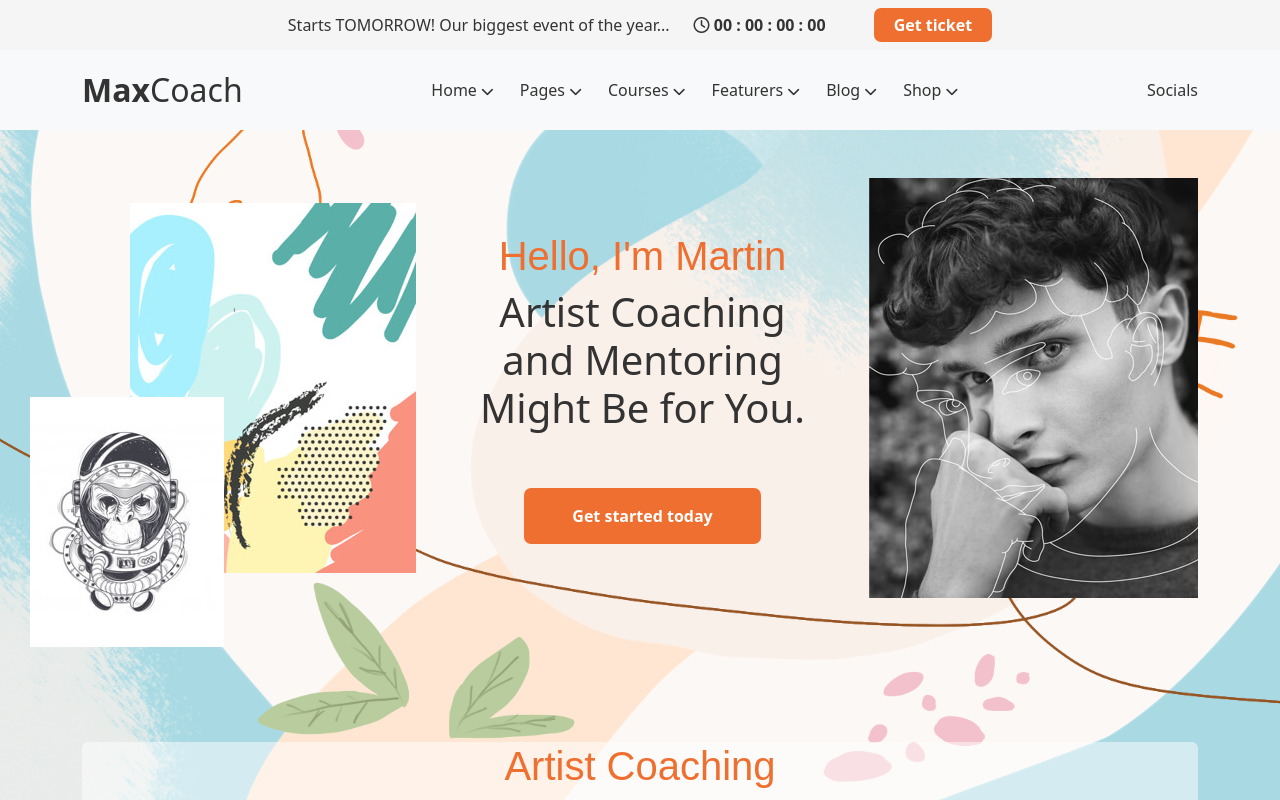
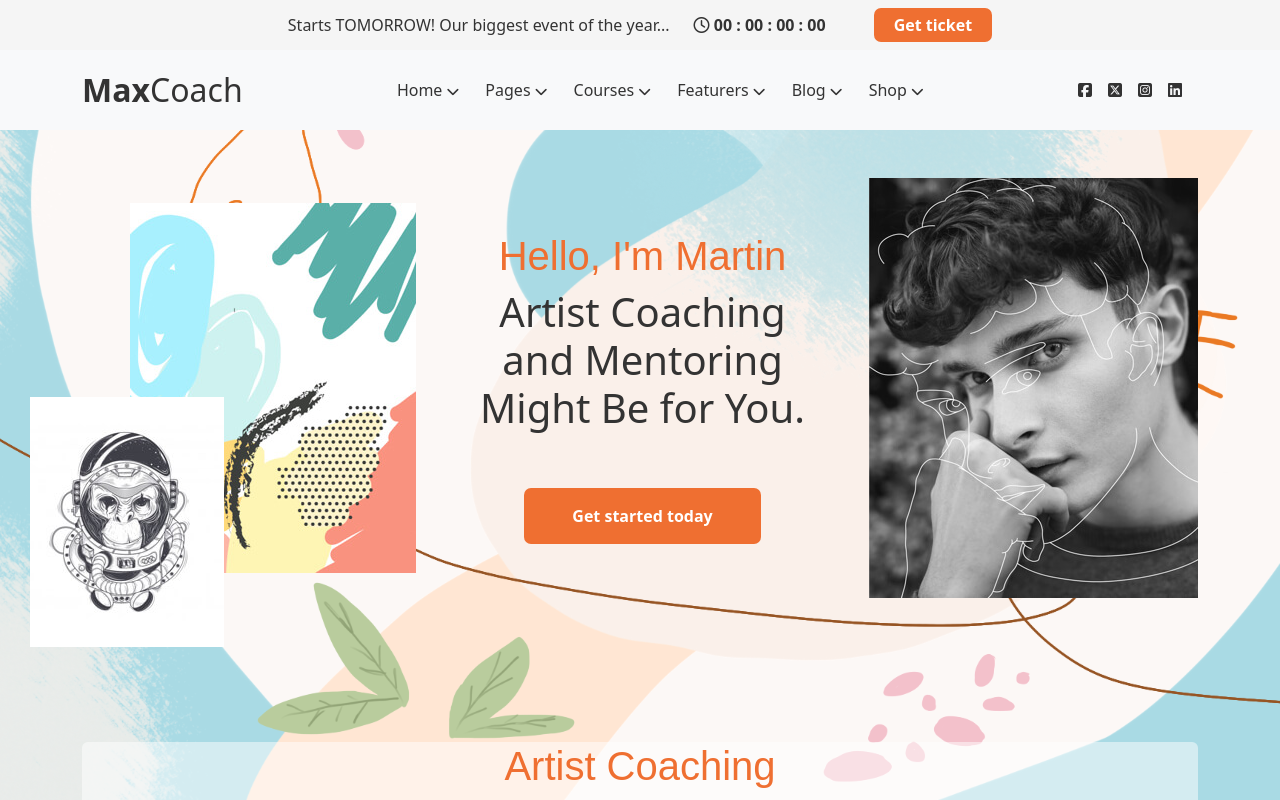
Before and after one commit to giuliacrr/proj-html-vuejs, a Vue app: page / in a window 1280 px wide. Shown: the top 800 px of the page. Built offline with nearby package versions, Linux system fonts and the light colour scheme; a web font is replaced by a local one.

Commit message:
Added socials to navbar

```diff
--- a/src/components/Header.vue
+++ b/src/components/Header.vue
@@ -53,7 +53,28 @@ export default {
             </ul>
           </div>
         </div>
-        <div>Socials</div>
+        <div>
+          <div class="d-flex align-items-center">
+            <div class="me-3">
+              <a href=""
+                ><i class="nav-dd-hover fa-brands fa-square-facebook"></i
+              ></a>
+            </div>
+            <div class="me-3">
+              <a href=""
+                ><i class="nav-dd-hover fa-brands fa-square-x-twitter"></i
+              ></a>
+            </div>
+            <div class="me-3">
+              <a href=""
+                ><i class="nav-dd-hover fa-brands fa-square-instagram"></i
+              ></a>
+            </div>
+            <div class="me-3">
+              <a href=""><i class="nav-dd-hover fa-brands fa-linkedin"></i></a>
+            </div>
+          </div>
+        </div>
       </div>
     </div>
   </div>
```
